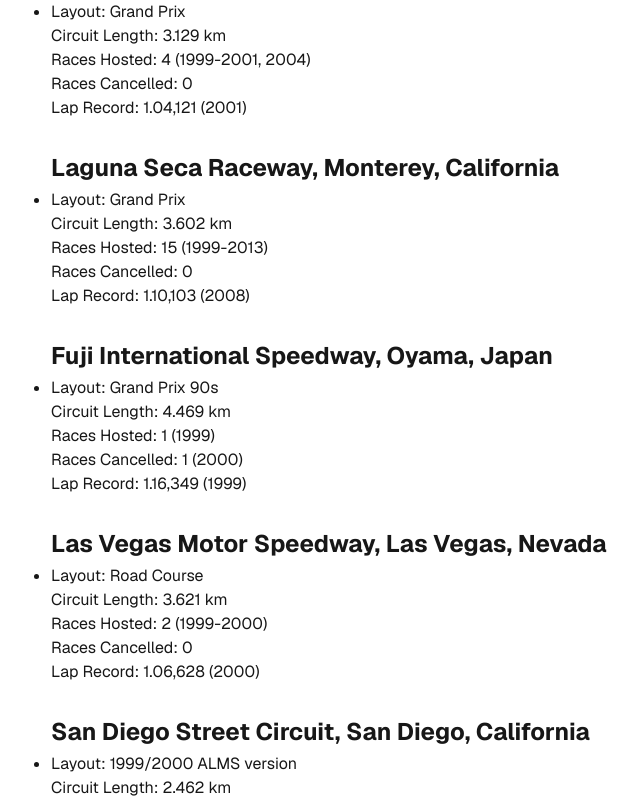
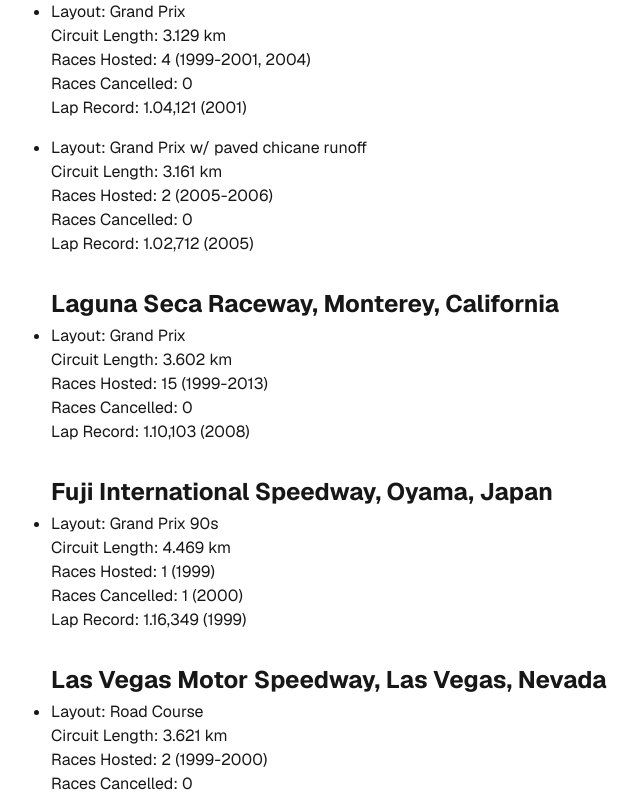
Before and after one commit to RasmusKodehode/sportscar-encyclopedia, a Next.js app: page /the-circuits in a window 1280 px wide. Shown: the part 1880-2679 px from the top of the page, without its empty margins (13-653 px from the left). Built offline with nearby package versions, Linux system fonts and the light colour scheme.

Commit message:
2005 season circuits added

```diff
--- a/app/the-circuits/page.tsx
+++ b/app/the-circuits/page.tsx
@@ -118,6 +118,13 @@
                 <p>Races Hosted: 4 (1999-2001, 2004)</p>
                 <p>Races Cancelled: 0</p>
                 <p>Lap Record: 1.04,121 (2001)</p>
+              </li>
+              <li>
+                <p>Layout: Grand Prix w/ paved chicane runoff</p>
+                <p>Circuit Length: 3.161 km</p>
+                <p>Races Hosted: 2 (2005-2006)</p>
+                <p>Races Cancelled: 0</p>
+                <p>Lap Record: 1.02,712 (2005)</p>
               </li>
             </ul>
           </div>
@@ -451,6 +458,18 @@
               </li>
             </ul>
           </div>
+          <div className="flex flex-col gap-1">
+            <h3>Intercity Istanbul Park, Istanbul, Turkey</h3>
+            <ul className="flex flex-col gap-4">
+              <li>
+                <p>Layout: Grand Prix</p>
+                <p>Circuit Length: 5.338 km</p>
+                <p>Races Hosted: 2 (2005-2006)</p>
+                <p>Races Cancelled: 0</p>
+                <p>Lap Record: 1.39,359 (2005)</p>
+              </li>
+            </ul>
+          </div>
         </div>
       </main>
     </div>
```
